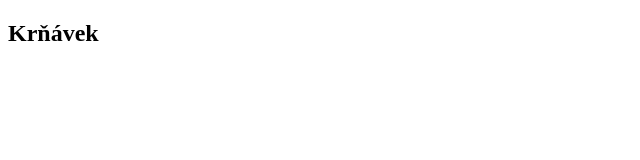
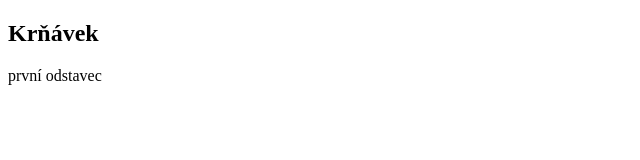
Before and after one commit to m8sxd/krnavek2, a plain HTML site: page index.html in a window 1280 px wide. Shown: the whole page, without its empty margins (0-640 px from the left). Drawn offline with Linux system fonts and the light colour scheme.

Commit message:
první odstavec

```diff
--- a/index.html
+++ b/index.html
@@ -6,5 +6,6 @@
 </head>
 <body>
     <h2>Krňávek</h2>
+    <p>první odstavec</p>
 </body>
 </html>
```
